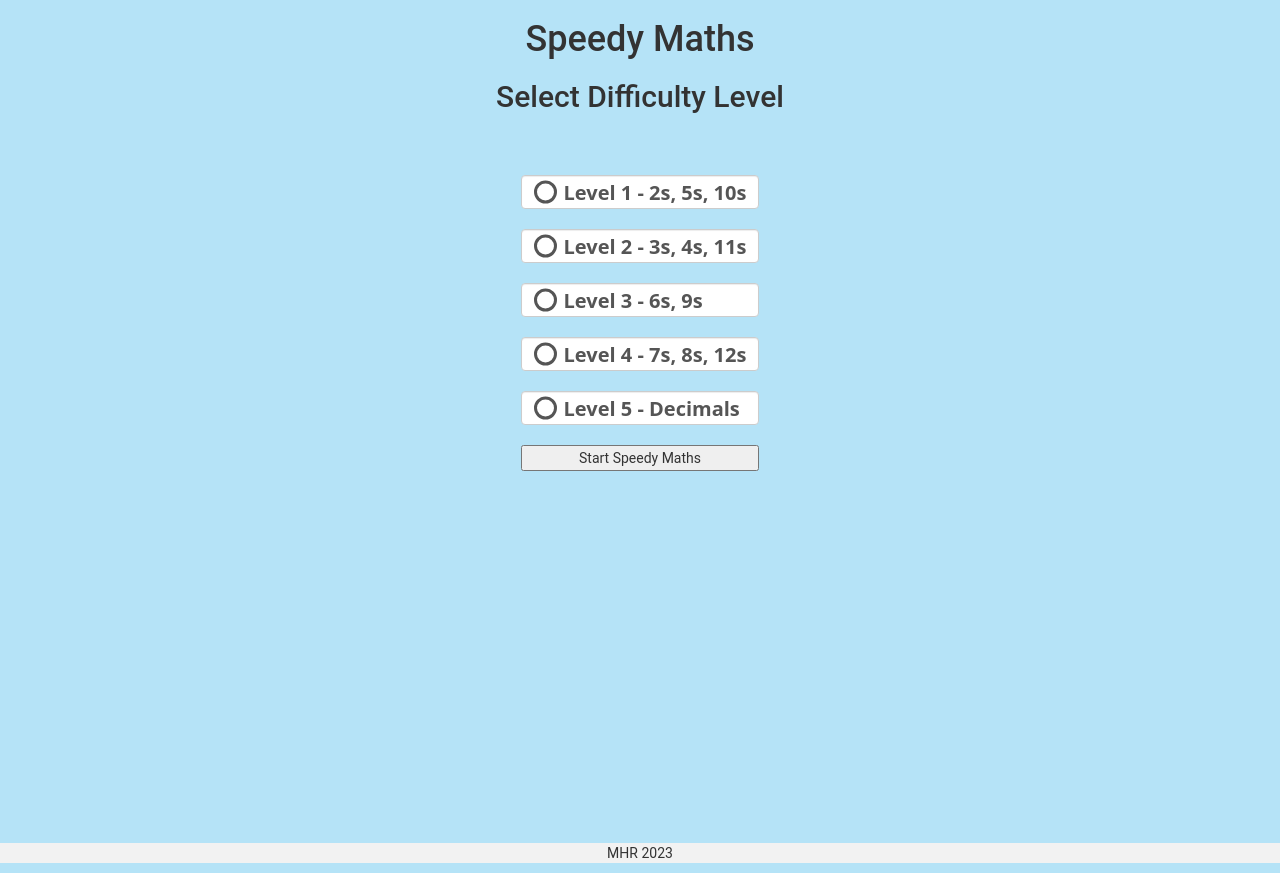
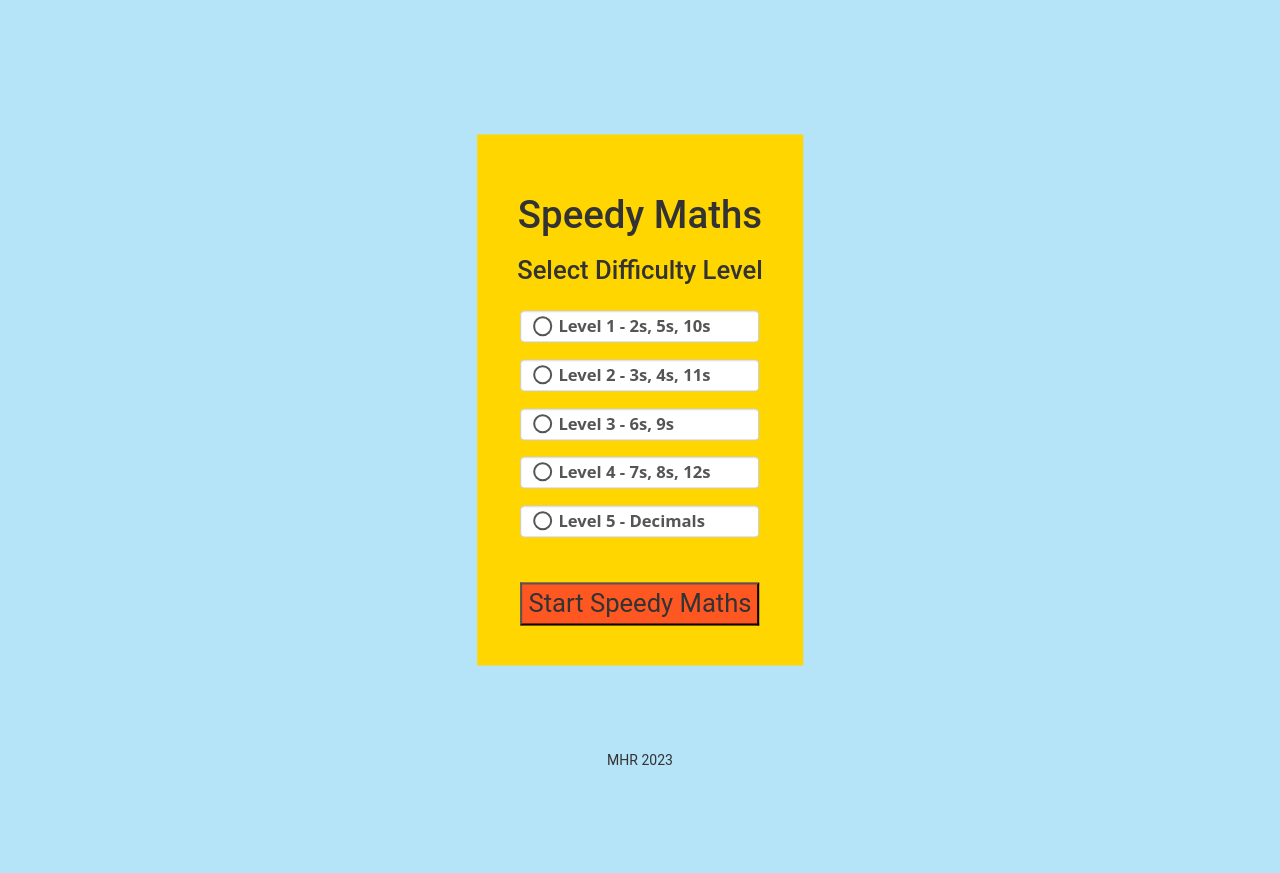
Before and after one commit to MJHorn/mathsmind, a Flask app: page / in a window 1280 px wide. After the commit the page ends 765 px from the top, so only its background shows below. Run offline with Flask 3, Linux system fonts and the light colour scheme; some libraries are stand-ins or nearby versions.

Commit message:
Fixed appearance

```diff
--- a/static/style.css
+++ b/static/style.css
@@ -30,13 +30,13 @@ body {
     margin-bottom: 2rem;
   }
 
-  footer {
-    background-color: #f2f2f2;
-    text-align: center;
-    left: 2px;
-    bottom: 2px;
-    width: 100%;
-  }
+#footer {
+    position: fixed;
+    top: 95vh;
+    left: 50vw;
+    /* bring your own prefixes */
+    transform: translate(-50%, -50%);
+}
 
   .answer {
     display: none;
@@ -83,6 +83,33 @@ body {
     color: #333;
     text-decoration: none;
     padding: 0.5rem;
+  }
+
+  button {
+    font-size: 2vw;
+    width: 100%;
+    margin:0 auto;
+    display:block;
+    margin-top: 1em;
+    background-color: #ff5722;
+  }
+
+  .diffbox {
+        position: fixed;
+        padding: 5vh;
+        top: 50vh;
+        left: 50vw;
+        /* bring your own prefixes */
+        transform: translate(-50%, -50%);
+    background-color: #ffd600;
+  }
+
+  .diffbox h1 {
+      font-size: 3vw;
+  }
+
+  .diffbox h2 {
+      font-size: 2vw;
   }
 
   nav a:hover {
@@ -159,20 +186,20 @@ body {
   }
 
   form {
+    padding-top: 2vh;
     display: grid;
     place-content: center;
-    min-height: 90vh;
-    padding-bottom: 40vh;
   }
 
   .form-control {
     font-family: system-ui, sans-serif;
-    font-size: 2rem;
+    font-size: 1.3vw;
     font-weight: bold;
     line-height: 1.1;
     display: grid;
     grid-template-columns: 1em auto;
     gap: 0.5em;
+    height: 4vh;
   }
 
   .form-control + .form-control {
--- a/templates/base.html
+++ b/templates/base.html
@@ -10,9 +10,5 @@
   </head>
   <body>
         <div id="content">{% block content %}{% endblock %}</div>
-        <footer>
-          <p> MHR 2023 </p>
-        <footer>
-
   </body>
 </html>
--- a/templates/difficulty.html
+++ b/templates/difficulty.html
@@ -1,15 +1,10 @@
-<!DOCTYPE html>
-<html>
-  <head>
-    {% block head %}
-    <title>{% block title %}{% endblock %}</title>
-    <link rel="stylesheet" href="https://maxcdn.bootstrapcdn.com/bootstrap/3.4.1/css/bootstrap.min.css">
-    <link rel="stylesheet" type="text/css" href="static/style.css">
+{% extends "base.html" %}
+{% block title %}Multiplication Quiz{% endblock %}
+{% block content %}
 
-    {% endblock %}
-  </head>
-  <body class="difficultyBody">
+  <div class="difficultyBody">
       <div id="content">
+<div class="diffbox">
 <h1>Speedy Maths</h1>
 <h2 class="diff">Select Difficulty Level</h2>
 
@@ -37,9 +32,8 @@
       <br>
       <button type="submit">Start Speedy Maths</button>
     </form>
-    <footer>
-            <p> MHR 2023 </p>
-          <footer>
-            </div>
-    </body>
-  </html>
+        </div>
+        <footer id="footer">
+                MHR 2023
+                </footer>
+        {% endblock %}
```
